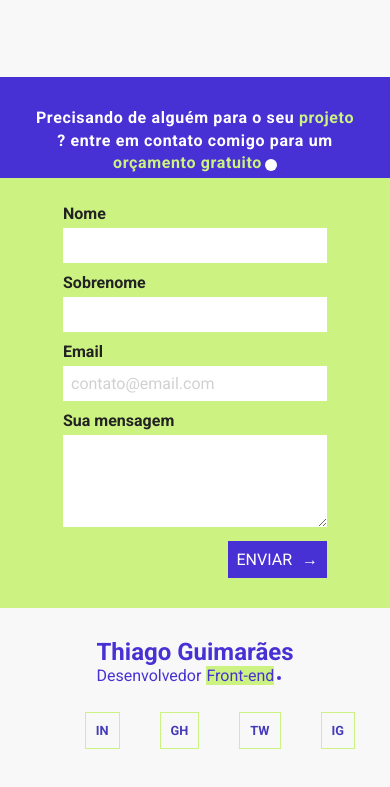
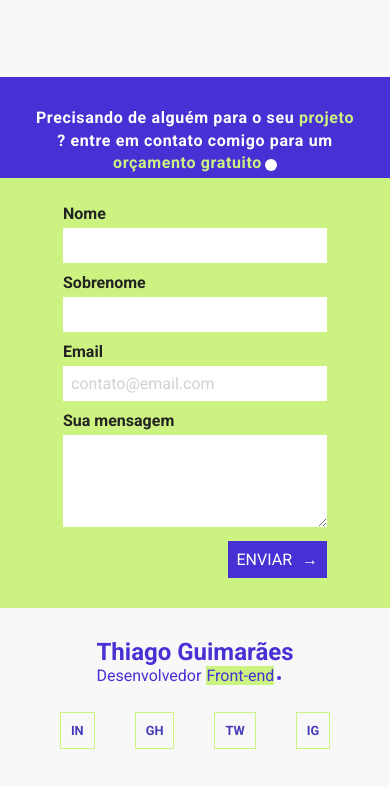
Before and after one commit to thiagogmrs/portfolio, a plain HTML site: page index.html in a window 390 px wide. Shown: the part 3456-4243 px from the top of the page. Drawn offline with nearby package versions, Linux system fonts and the light colour scheme.

Commit message:
Update footer.css

```diff
--- a/footer/footer.css
+++ b/footer/footer.css
@@ -48,6 +48,11 @@
 .footer-social{
     justify-self: end;
 }
+@media (max-width: 650px){
+      .footer-social{
+       justify-self: center;
+       }
+}
 .footer-social ul{
     display: flex;
     gap: 30px;
```
